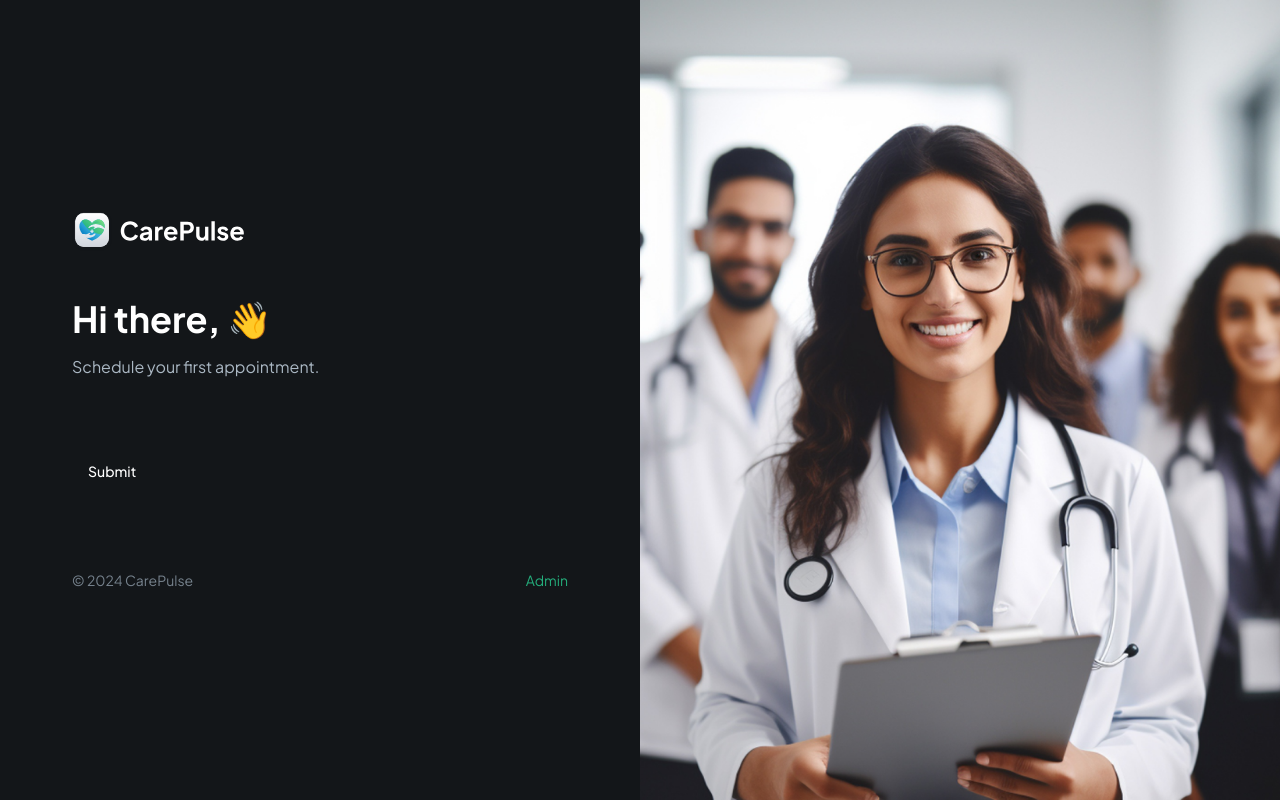
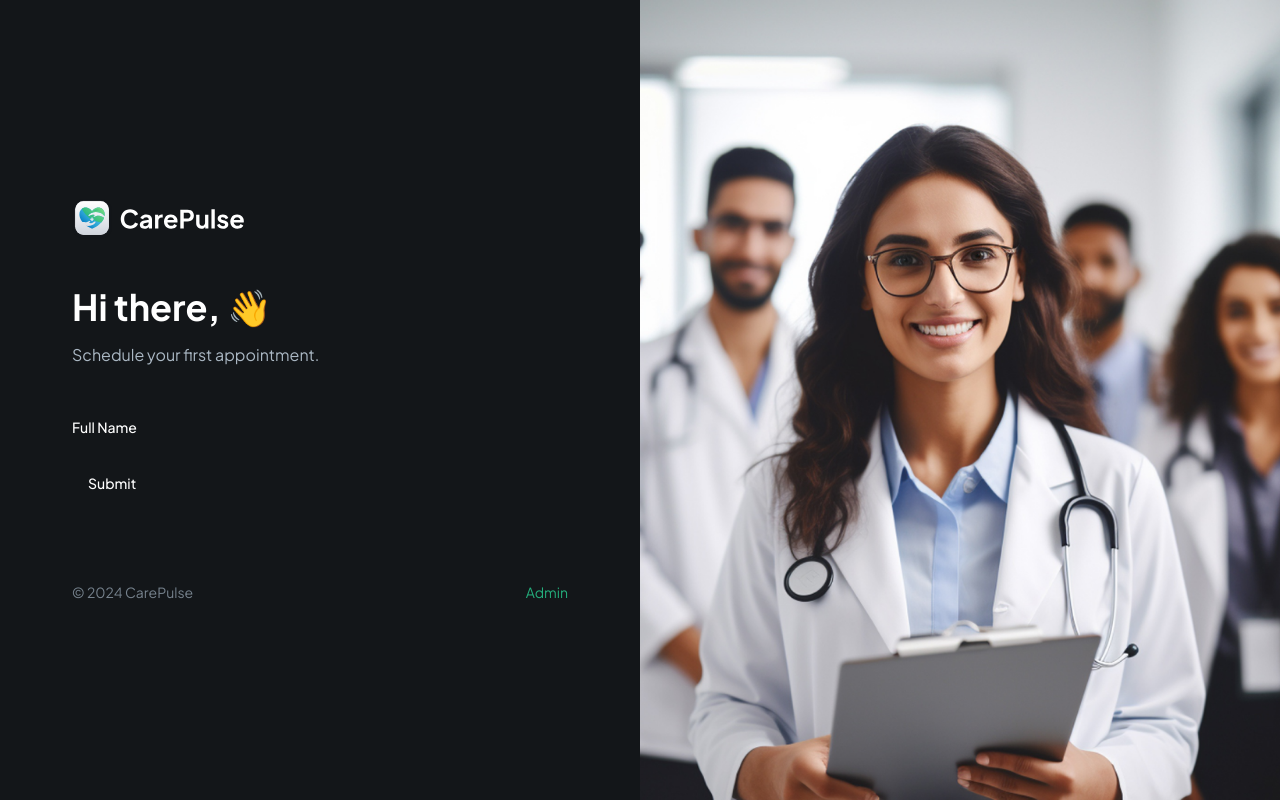
Before and after one commit to it27427/care-pulse, a Next.js app: page / in a window 1280 px wide. Built offline with nearby package versions, Linux system fonts and the light colour scheme.

Commit message:
CustomFormField

```diff
--- a/components/forms/PatientForm.tsx
+++ b/components/forms/PatientForm.tsx
@@ -54,7 +54,7 @@ const PatientForm = () => {
             fieldType={FormFieldType.INPUT}
             control={form.control}
             name='name'
-            lebel='Full Name'
+            label='Full Name'
             placeholder='John Doe'
             iconSrc='/assets/icons/user.svg'
             iconAlt='user'
```
